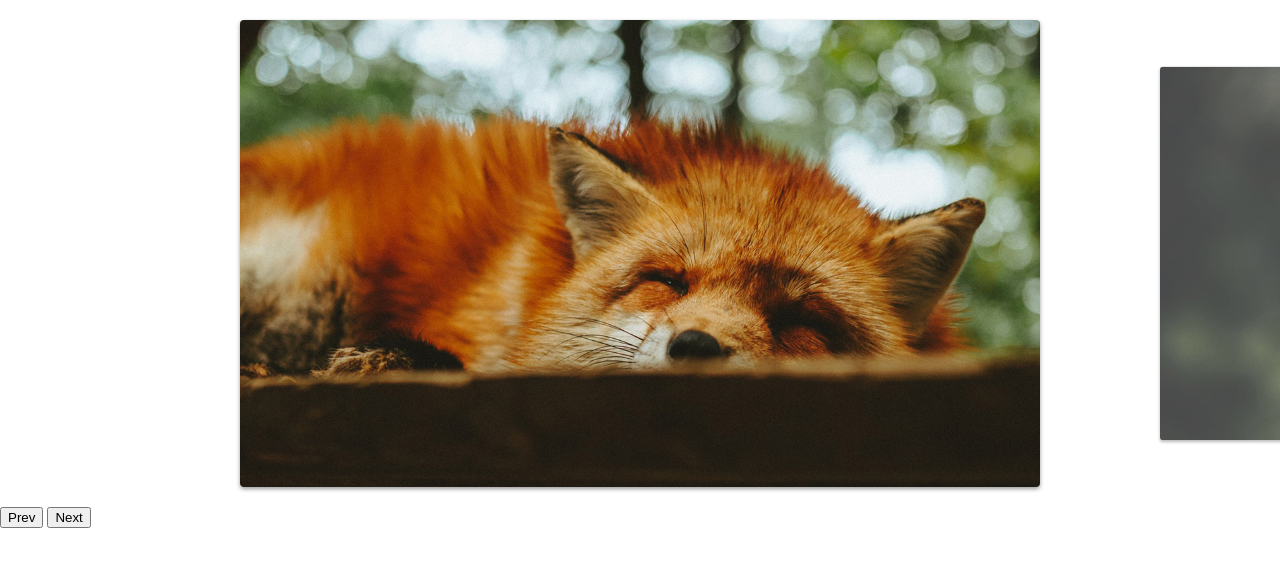
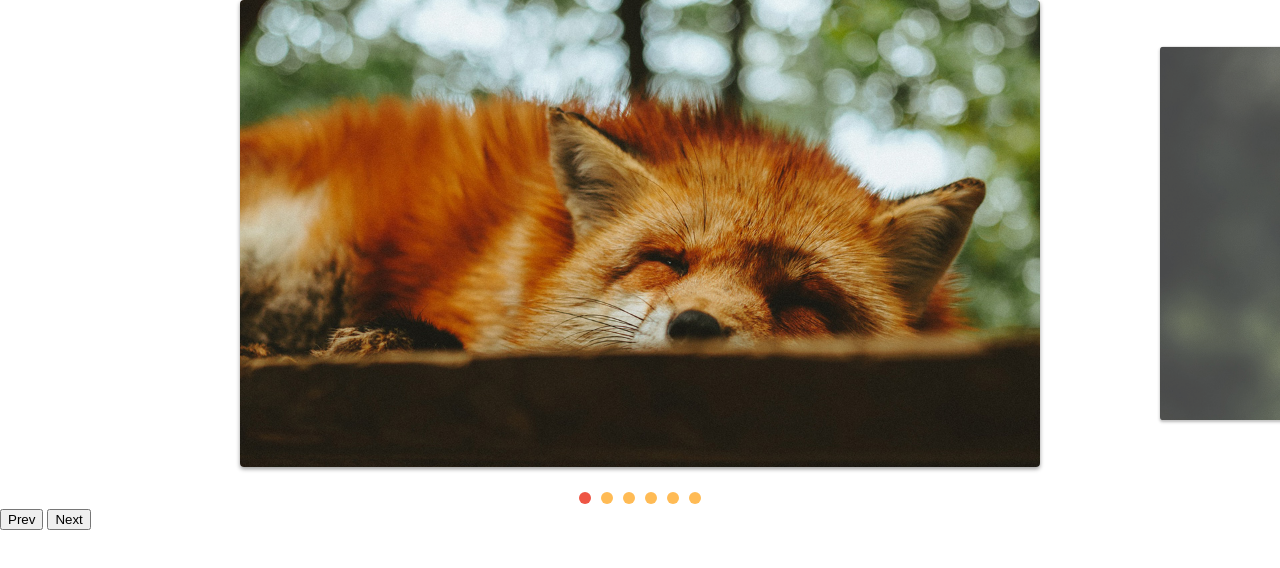
Before and after one commit to Ednardo-Paz/SLIDE-PROJETOS, a plain HTML site: page index.html in a window 1280 px wide. Drawn offline with Linux system fonts and the light colour scheme.

Commit message:
adicionada paginacao por slide

```diff
--- a/css/style.css
+++ b/css/style.css
@@ -3,32 +3,33 @@ body {
   }
 
   ul {
-    padding   : 0px;
-    margin    : 0px;
+    padding: 0px;
+    margin: 0px;
     list-style: none;
   }
 
   img {
-    display  : block;
+    display: block;
     max-width: 100%;
   }
 
   .slide-wrapper {
     overflow: hidden;
   }
-.slide:hover {
-    will-change: transform;
-}
 
   .slide {
     display: flex;
   }
 
+  .slide:hover {
+    will-change: transform;
+  }
+
   .slide li {
     flex-shrink: 0;
-    width      : 80vw;
-    max-width  : 800px;
-    margin     : 20px;
+    width: 80vw;
+    max-width: 800px;
+    margin: 0 20px;
 
     border-radius: 4px;
     overflow: hidden;
@@ -36,10 +37,30 @@ img {
     opacity: .8;
     transform: scale(.8);
     transition: .4s;
-
   }
 
   .slide li.active {
     opacity: 1;
     transform: scale(1);
   }
+
+  [data-control="slide"] {
+    display: flex;
+    justify-content: center;
+    margin-top: 20px;
+  }
+
+  [data-control="slide"] li a {
+    display: block;
+    width: 12px;
+    height: 12px;
+    background: #FB5;
+    border-radius: 50%;
+    overflow: hidden;
+    text-indent: -999px;
+    margin: 5px;
+  }
+
+  [data-control="slide"] li.active a, [data-control="slide"] li a:hover {
+    background: #E54;
+  }
--- a/js/script.js
+++ b/js/script.js
@@ -4,4 +4,6 @@ const slide = new SlideNav('.slide', '.slide-wrapper');
 slide.init();
 slide.addArrow('.prev', '.next');
 
+slide.addControl();
+
 console.log(slide);
--- a/js/slide.js
+++ b/js/slide.js
@@ -6,6 +6,7 @@ export class Slide {
     this.wrapper = document.querySelector(wrapper);
     this.dist = { finalPosition: 0, startX: 0, movement: 0 }
     this.activeClass = 'active';
+    this.changeEvent = new Event('changeEvent');
   }
 
   transition(active) {
@@ -96,6 +97,7 @@ export class Slide {
     this.slidesIndexNav(index);
     this.dist.finalPosition = activeSlide.position;
     this.changeActiveClass();
+    this.wrapper.dispatchEvent(this.changeEvent);
   }
 
   changeActiveClass() {
@@ -145,6 +147,11 @@ export class Slide {
 }
 
 export class SlideNav extends Slide {
+  constructor(slide, wrapper) {
+    super(slide, wrapper);
+    this.bindControlEvents();
+  }
+
   addArrow(prev, next) {
     this.prevElement = document.querySelector(prev);
     this.nextElement = document.querySelector(next);
@@ -155,4 +162,40 @@ export class SlideNav extends Slide {
     this.prevElement.addEventListener('click', this.activePrevSlide);
     this.nextElement.addEventListener('click', this.activeNextSlide);
   }
+
+  createControl() {
+    const control = document.createElement('ul');
+    control.dataset.control = 'slide';
+    this.slideArray.forEach((item, index) => {
+      control.innerHTML += `<li><a href="#slide${index + 1}">${index + 1}</a></li>`;
+    });
+    this.wrapper.appendChild(control);
+    return control;
+  }
+
+  eventControl(item, index) {
+    item.addEventListener('click', (event) => {
+      event.preventDefault();
+      this.changeSlide(index);
+    });
+    this.wrapper.addEventListener('changeEvent', this.activeControlItem);
+  }
+
+  activeControlItem() {
+    this.controlArray.forEach(item => item.classList.remove(this.activeClass));
+    this.controlArray[this.index.active].classList.add(this.activeClass);
+  }
+
+  addControl(customControl) {
+    this.control = document.querySelector(customControl) || this.createControl();
+    this.controlArray = [...this.control.children];
+
+    this.activeControlItem();
+    this.controlArray.forEach(this.eventControl);
+  }
+
+  bindControlEvents() {
+    this.eventControl = this.eventControl.bind(this);
+    this.activeControlItem = this.activeControlItem.bind(this);
+  }
 }
```
Lines whose indentation alone changed are shown as unchanged.
